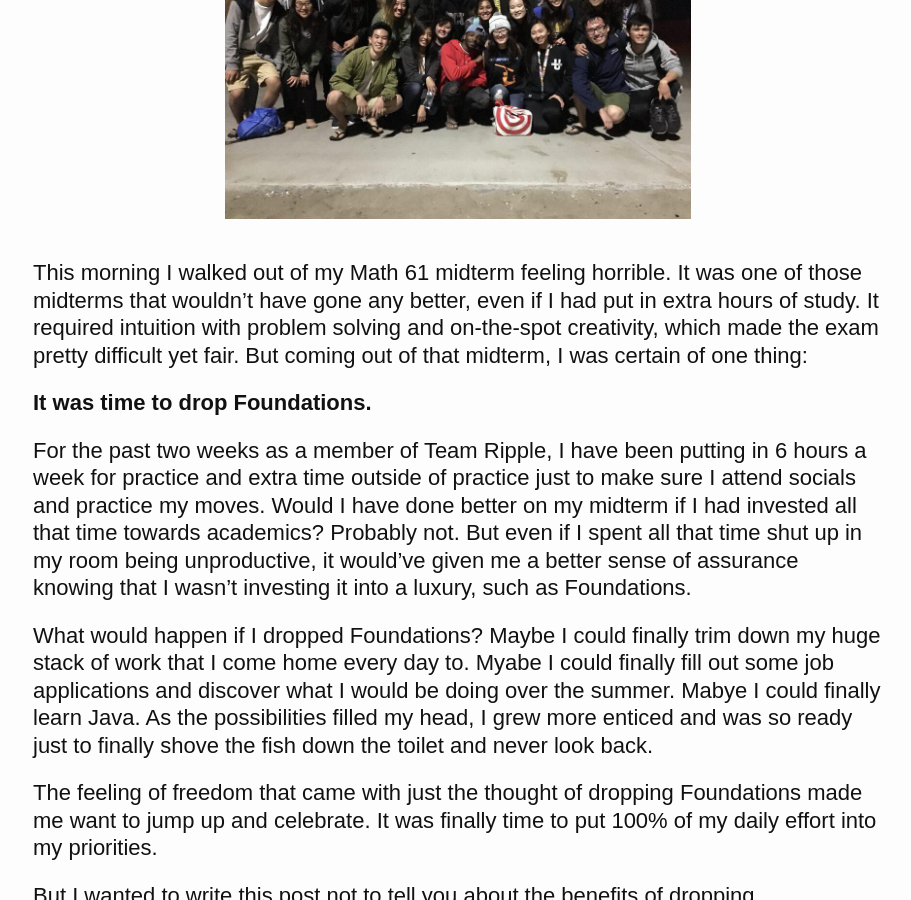
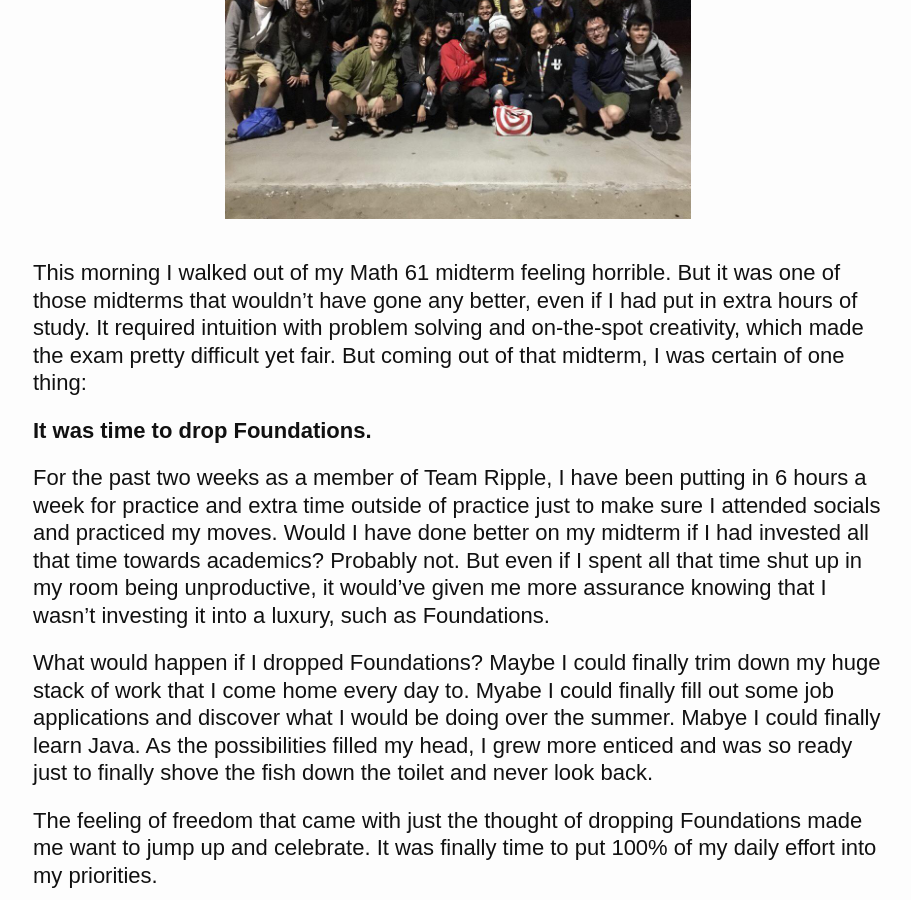
Before and after one commit to jeffreyxchan/jeffreyxchan.github.io, a Jekyll site: the page built from _posts/2016-10-17-F16-Week-3.md, in a window 1280 px wide and 900 px high, scrolled down 409 px. Shown: the whole window, without its empty margins (182-1093 px from the left). Built offline with Jekyll 4.4.1, drawn with Linux system fonts in a browser that asks for light colours; nearby versions of some CDN libraries.

Commit message:
reworded

```diff
--- a/_posts/2016-10-17-F16-Week-3.md
+++ b/_posts/2016-10-17-F16-Week-3.md
@@ -7,7 +7,7 @@
 author: Jeffrey Chan
 ---
 
-This morning I walked out of my Math 61 midterm feeling horrible. It was one
+This morning I walked out of my Math 61 midterm feeling horrible. But it was one
 of those midterms that wouldn't have gone any better, even if I had put in
 extra hours of study. It required intuition with problem solving and
 on-the-spot creativity, which made the exam pretty difficult yet fair. But coming
@@ -17,10 +17,10 @@
 
 For the past two weeks as a member of Team Ripple, I have been putting
 in 6 hours a week for practice and extra time outside of practice just to
-make sure I attend socials and practice my moves. Would I have done better
+make sure I attended socials and practiced my moves. Would I have done better
 on my midterm if I had invested all that time towards academics? Probably not.
 But even if I spent all that time shut up in my room being unproductive, it
-would've given me a better sense of assurance knowing that I wasn't investing it
+would've given me more assurance knowing that I wasn't investing it
 into a luxury, such as Foundations.
 
 What would happen if I dropped Foundations? Maybe I could finally trim down my
```
